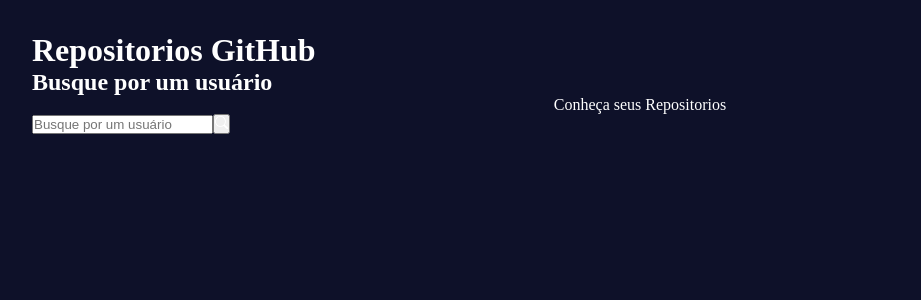
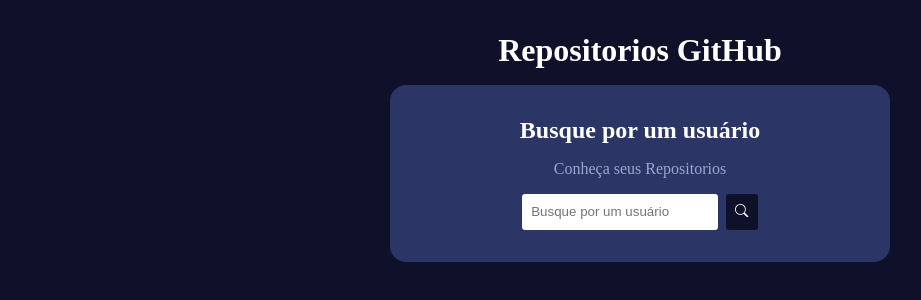
Before and after one commit to Uberdanalmeida/Projeto-repositorios, a React (Vite) app: page / in a window 1280 px wide. Shown: the top 300 px of the page, without its empty margins (0-921 px from the left). Built offline with nearby package versions, Linux system fonts and the light colour scheme.

Commit message:
Criando estilos CSS aos meus componentes.

```diff
--- /dev/null
+++ b/src/App.module.css
@@ -0,0 +1,9 @@
+.app {
+    max-width: 500px;
+    margin: 0 auto;
+}
+
+.app h1 {
+    text-align: center;
+    margin-bottom: 1rem;
+}
--- a/src/App.tsx
+++ b/src/App.tsx
@@ -1,8 +1,9 @@
 import { Outlet } from 'react-router-dom'
+import classes from './App.module.css'
 
 function App() {
   return(
-    <div className='App'>
+    <div className={classes.app}>
       <h1>Repositorios GitHub</h1>
       <Outlet/>
     </div>
--- /dev/null
+++ b/src/components/Search.module.css
@@ -0,0 +1,32 @@
+.search {
+    background-color: #2b3566;
+    padding: 2rem;
+    border-radius: 1rem;
+    display: flex;
+    flex-direction: column;
+    justify-content: center;
+    align-items: center;
+    gap: 1rem;
+    margin-bottom: 1.5rem;
+}
+
+.search p {
+    color: #9da5d1;
+}
+
+.search_container {
+    display: flex;
+    gap: 0.5rem;
+}
+
+.search_container input, .search_container button {
+    padding:  0.6rem;
+    border-radius: 3px;
+    border: none;
+    color: #2b3566;
+}
+
+.search_container button {
+    background-color: #0e1129;
+    cursor: pointer;
+}
--- a/src/components/Search.tsx
+++ b/src/components/Search.tsx
@@ -4,16 +4,17 @@
 
 import { useState } from "react"
 import { BsSearch } from "react-icons/bs"
+import classes from './Search.module.css'
 
 function Search({loadUser}: SearchProps) {
 
     const [userName, setUserName] = useState("")
 
     return(
-        <div>
+        <div className={classes.search}>
             <h2>Busque por um usuário</h2>
             <p>Conheça seus Repositorios</p>
-            <div>
+            <div className={classes.search_container}>
             <input type="text" name="" id="" placeholder="Busque por um usuário" onChange={(e) => setUserName(e.target.value)}/>
             <button onClick={() => loadUser(userName)}><BsSearch></BsSearch></button>
             </div>
--- a/src/routes/Home.tsx
+++ b/src/routes/Home.tsx
@@ -17,11 +17,14 @@
             seguidores,
             seguindo
         }
+
+        setUser(userData)
     }
 
     return(
         <div>
             <Search loadUser = {loadUser}></Search>
+            {user && <p>{user.login}</p>}
         </div>
     )
 }
```
Also changed, not shown: src/App.css (deleted).
